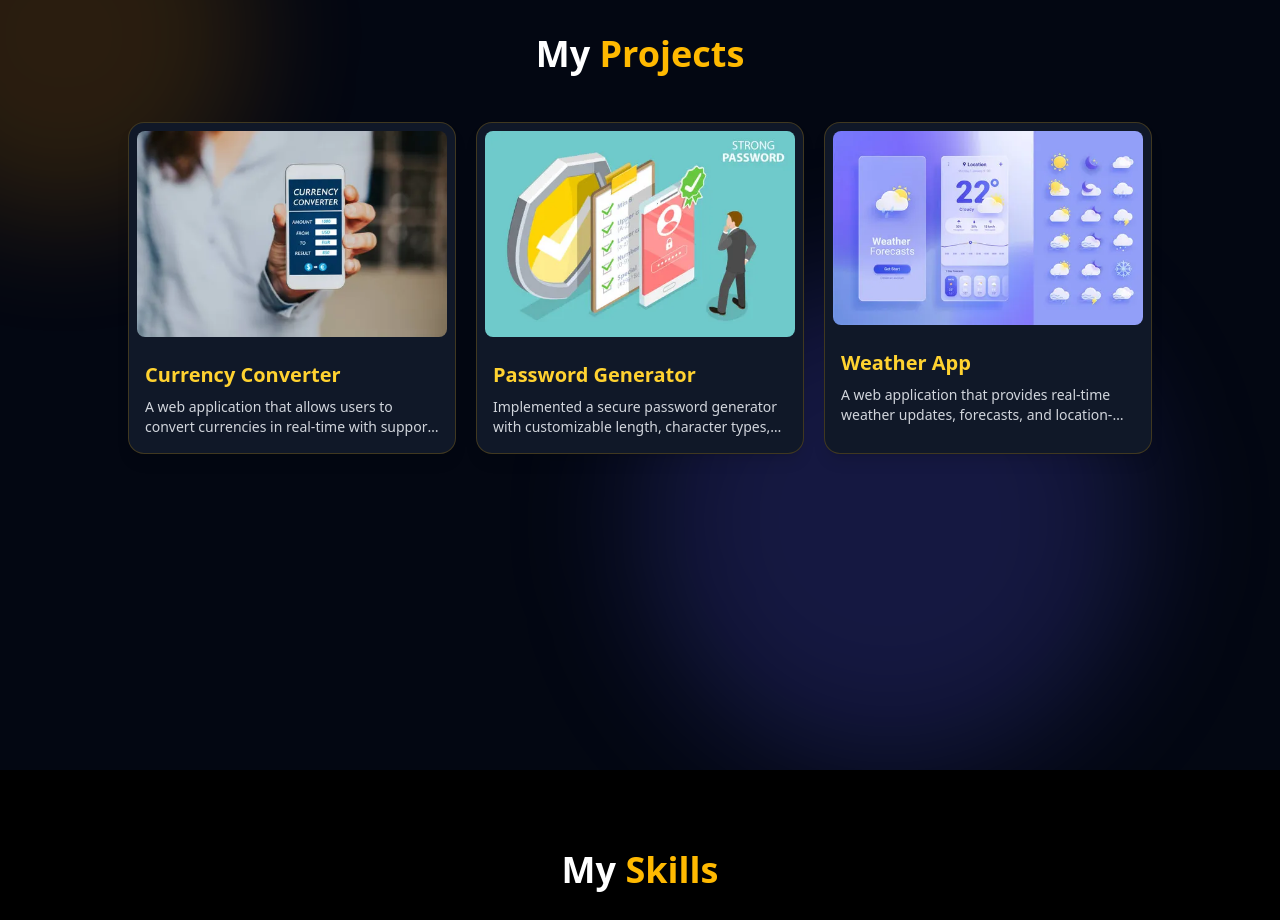
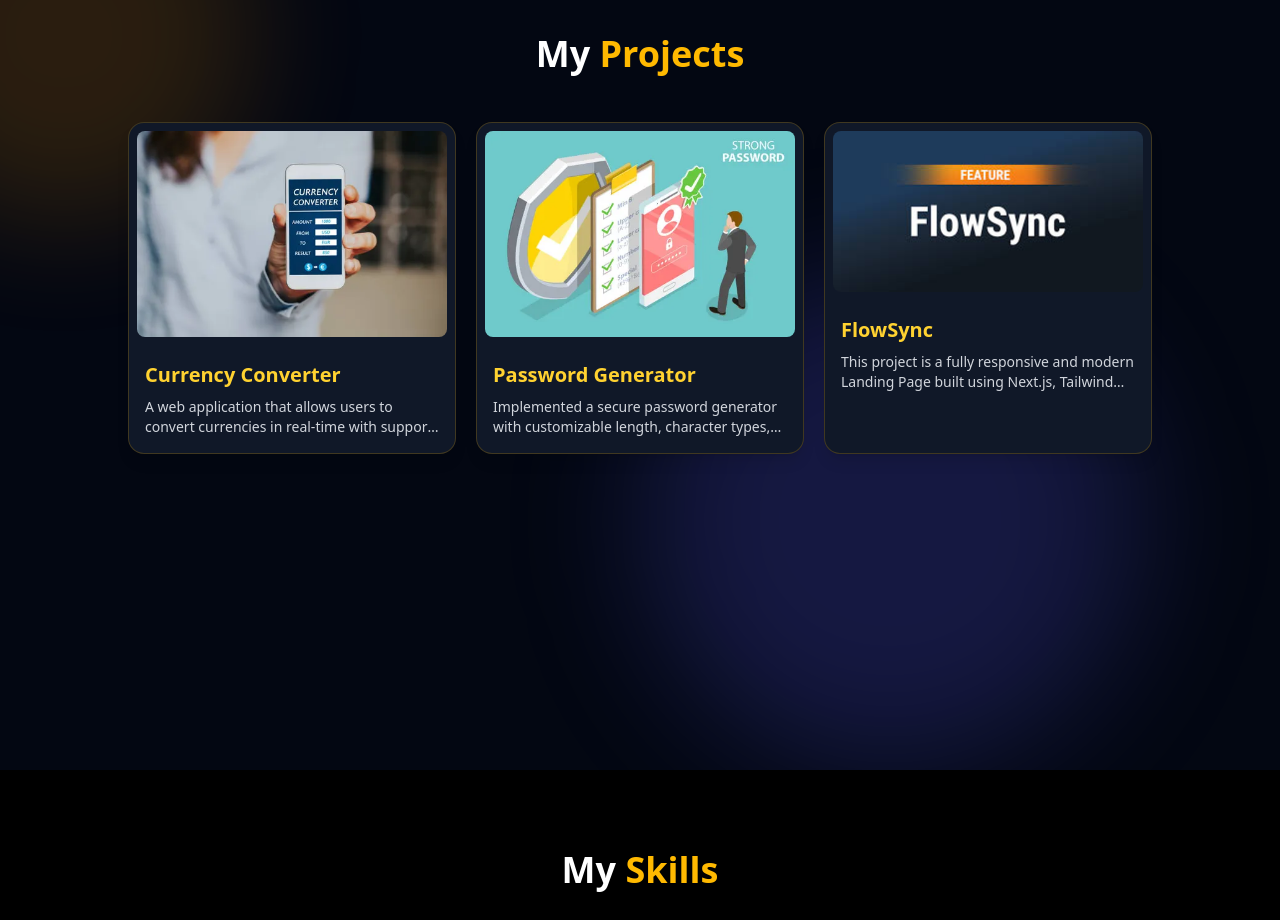
Before and after one commit to rohitgupta1938/Portfolio2.0, a React (Vite) app: page / in a window 1280 px wide. Shown: the part 2160-3080 px from the top of the page. Built offline with nearby package versions, Linux system fonts and the light colour scheme.

Commit message:
project commit

```diff
--- a/src/components/Projects.jsx
+++ b/src/components/Projects.jsx
@@ -7,6 +7,7 @@ const projectsData = [
     description:
       "A web application that allows users to convert currencies in real-time with support for multiple currencies and live exchange rates.",
     image: "/currencyC.webp",
+    link: "https://fast-money-converter.netlify.app/",
   },
   {
     id: 2,
@@ -14,13 +15,15 @@ const projectsData = [
     description:
       "Implemented a secure password generator with customizable length, character types, and copy-to-clipboard functionality.",
     image: "/passwordGen.webp",
+    link: "",
   },
   {
     id: 3,
-    title: "Weather App",
+    title: "FlowSync",
     description:
-      "A web application that provides real-time weather updates, forecasts, and location-based temperature with a clean and interactive UI.",
-    image: "/weatherC.webp",
+      "This project is a fully responsive and modern Landing Page built using Next.js, Tailwind CSS, JavaScript and TypeScript The landing page is designed to showcase a product/service with a clean UI, smooth layout, and structured sections that enhance user engagement.",
+    image: "/FlowSync.jpg",
+    link: "https://flow-sync-sage.vercel.app/",
   },
 ];
 
@@ -49,11 +52,12 @@ export default function Projects() {
             onClick={() => setSelectedProject(project)}
             className="bg-gray-900 shadow-lg rounded-2xl overflow-hidden cursor-pointer hover:scale-105 transform transition duration-300 border border-amber-400/20"
           >
-            <img
-              src={project.image}
-              alt={project.title}
-              className="w-full h-auto object-contain p-2 rounded-2xl"
-            />
+            <a href={project.link}>
+              <img
+                src={project.image}
+                alt={project.title}
+                className="w-full h-auto object-contain p-2 rounded-2xl" />
+            </a>
             <div className="p-4">
               <h3 className="text-xl font-semibold text-amber-300">
                 {project.title}
```
Also changed, not shown: public/FlowSync.jpg (added).
